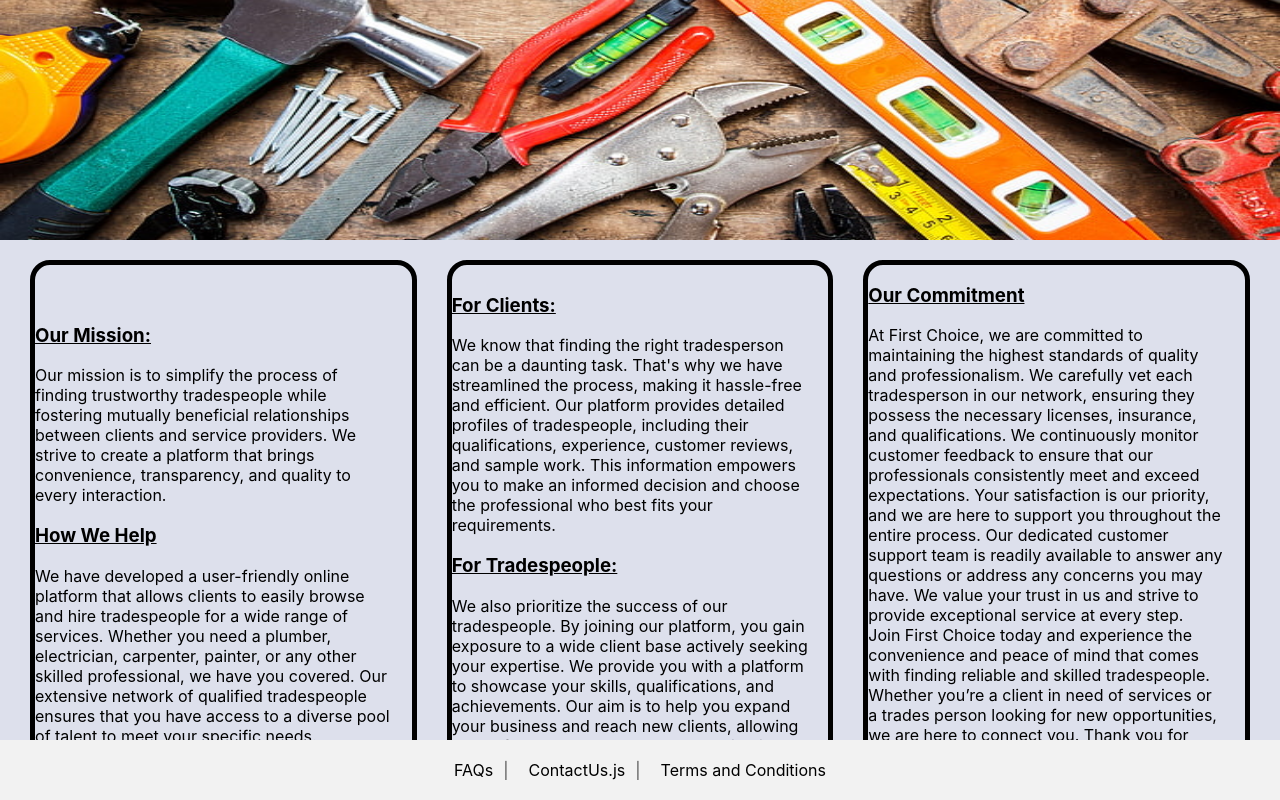
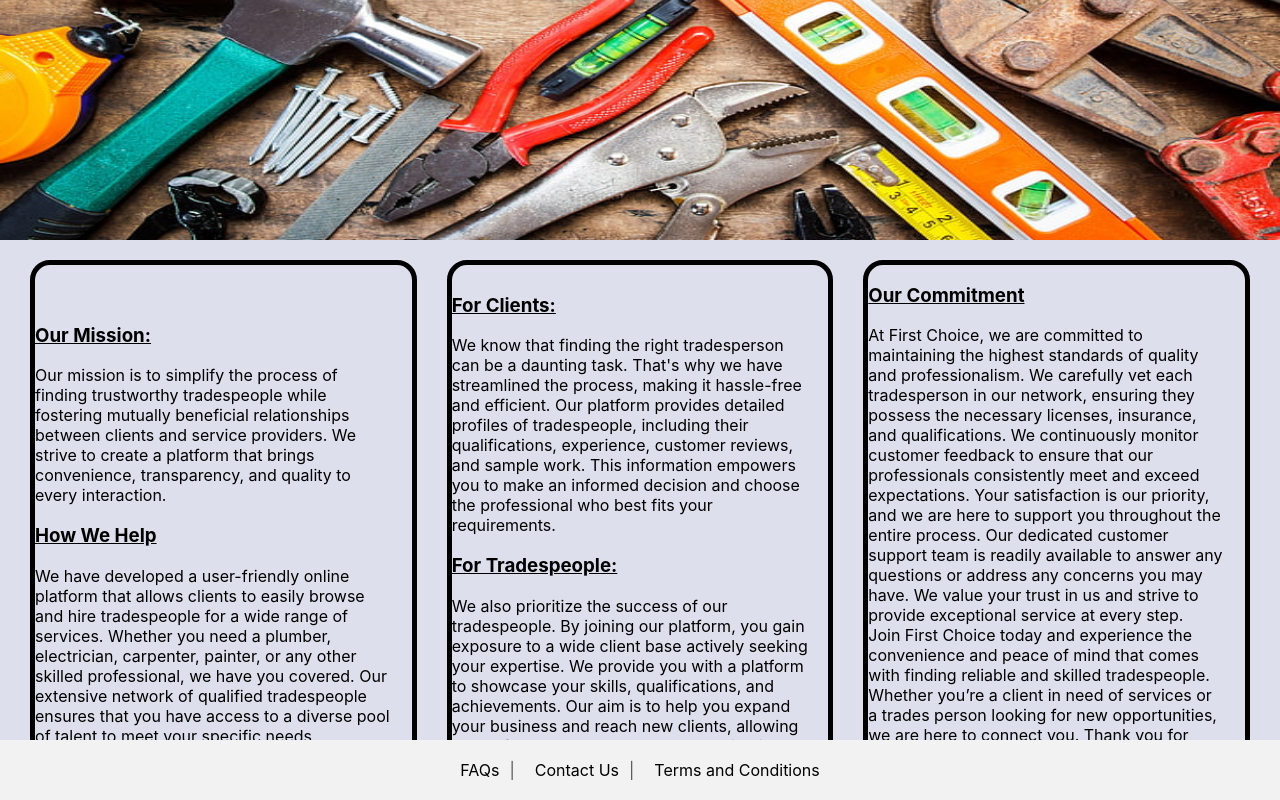
Before and after one commit to QZVTR/FirstChoice, a Next.js app: page / in a window 1280 px wide. Shown: the part 360-1160 px from the top of the page. Built offline with nearby package versions, Linux system fonts and the light colour scheme; no server answers.

Commit message:
Fixed footer contact us

```diff
--- a/pages/Footer.js
+++ b/pages/Footer.js
@@ -13,7 +13,7 @@ export default function Footer() {
         </li>
         <li className={styles.listItem}>
             <Link href='/settings/ContactUs'>
-                ContactUs.js
+                Contact Us
             </Link>
         </li>
         <li className={styles.listItem}>
```
